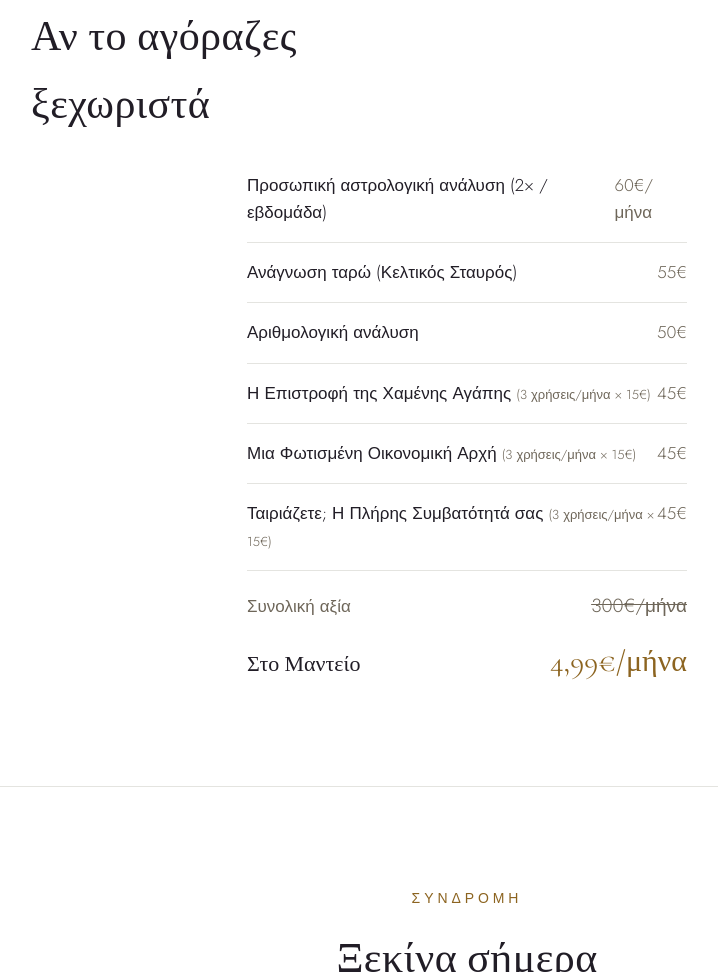
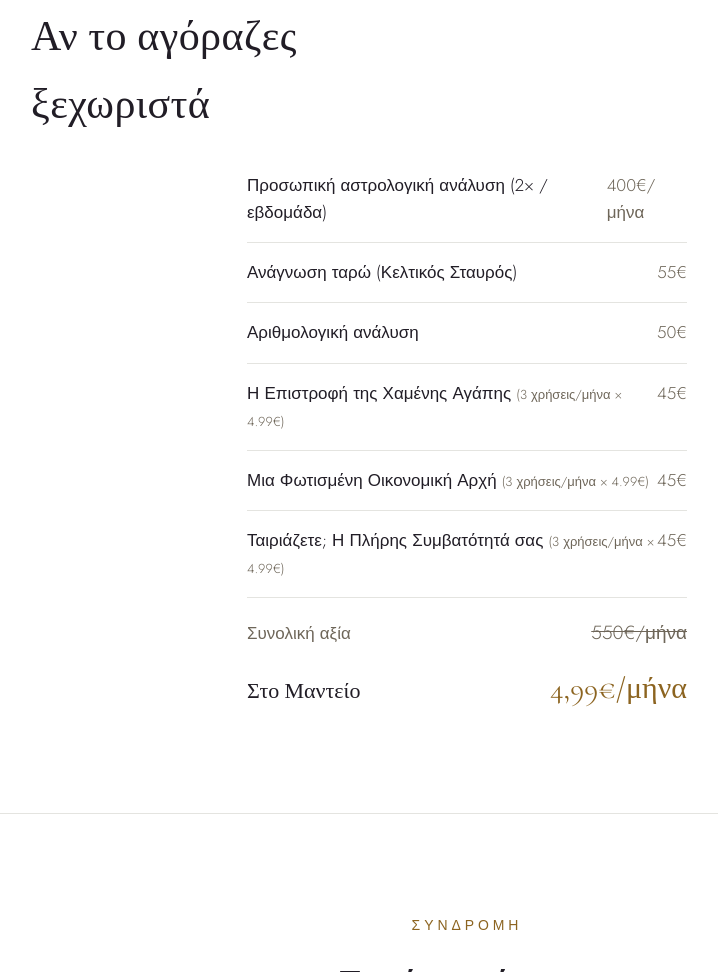
Before and after one commit to MANTEION99/XRISMOS, a plain HTML site: page manteio-landing.html in a window 1280 px wide. Shown: the part 9628-10600 px from the top of the page, without its empty margins (173-891 px from the left). Drawn offline with nearby package versions, Linux system fonts and the light colour scheme.

Commit message:
Update pricing details in manteio-landing.html

```diff
--- a/manteio-landing.html
+++ b/manteio-landing.html
@@ -769,13 +769,13 @@
     <span class="kicker">Τι παίρνεις</span>
     <h2>Αν το αγόραζες ξεχωριστά</h2>
     <div class="value-stack">
-      <div class="value-row"><span class="item">Προσωπική αστρολογική ανάλυση (2× / εβδομάδα)</span><span class="price">60€/μήνα</span></div>
+      <div class="value-row"><span class="item">Προσωπική αστρολογική ανάλυση (2× / εβδομάδα)</span><span class="price">400€/μήνα</span></div>
       <div class="value-row"><span class="item">Ανάγνωση ταρώ (Κελτικός Σταυρός)</span><span class="price">55€</span></div>
       <div class="value-row"><span class="item">Αριθμολογική ανάλυση</span><span class="price">50€</span></div>
-      <div class="value-row"><span class="item">Η Επιστροφή της Χαμένης Αγάπης <span style="color:var(--muted); font-size:13px;">(3 χρήσεις/μήνα × 15€)</span></span><span class="price">45€</span></div>
-      <div class="value-row"><span class="item">Μια Φωτισμένη Οικονομική Αρχή <span style="color:var(--muted); font-size:13px;">(3 χρήσεις/μήνα × 15€)</span></span><span class="price">45€</span></div>
-      <div class="value-row"><span class="item">Ταιριάζετε; Η Πλήρης Συμβατότητά σας <span style="color:var(--muted); font-size:13px;">(3 χρήσεις/μήνα × 15€)</span></span><span class="price">45€</span></div>
-      <div class="value-total"><span class="item">Συνολική αξία</span><span class="price">300€/μήνα</span></div>
+      <div class="value-row"><span class="item">Η Επιστροφή της Χαμένης Αγάπης <span style="color:var(--muted); font-size:13px;">(3 χρήσεις/μήνα × 4.99€)</span></span><span class="price">45€</span></div>
+      <div class="value-row"><span class="item">Μια Φωτισμένη Οικονομική Αρχή <span style="color:var(--muted); font-size:13px;">(3 χρήσεις/μήνα × 4.99€)</span></span><span class="price">45€</span></div>
+      <div class="value-row"><span class="item">Ταιριάζετε; Η Πλήρης Συμβατότητά σας <span style="color:var(--muted); font-size:13px;">(3 χρήσεις/μήνα × 4.99€)</span></span><span class="price">45€</span></div>
+      <div class="value-total"><span class="item">Συνολική αξία</span><span class="price">550€/μήνα</span></div>
       <div class="value-final"><span class="item">Στο Μαντείο</span><span class="price">4,99€/μήνα</span></div>
     </div>
   </div>
```
